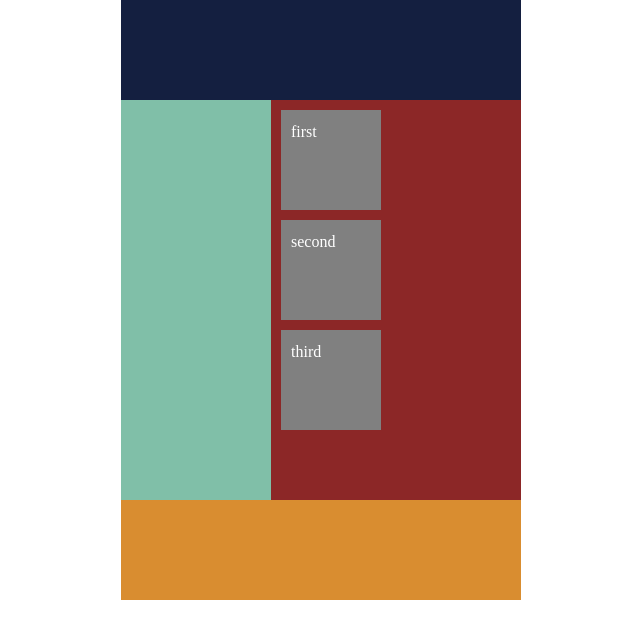
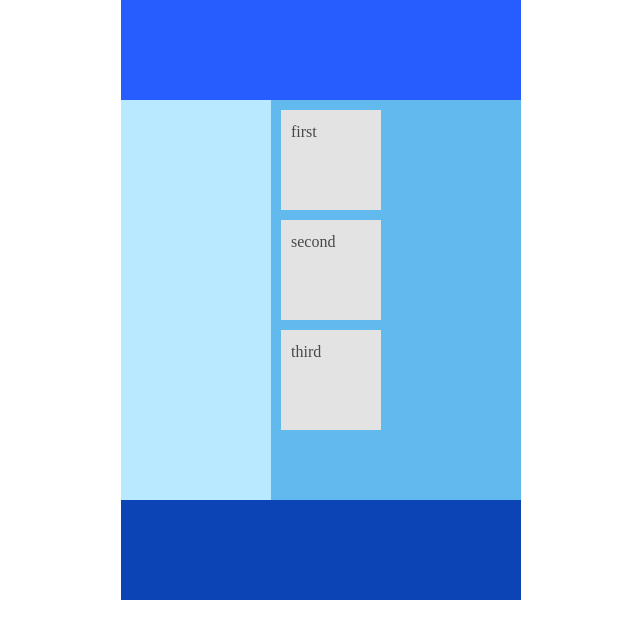
Before and after one commit to haruchi2525/tutorial, a plain HTML site: page 01/index.html in a window 1280 px wide. Shown: the whole page, without its empty margins (319-959 px from the left). Drawn offline with Linux system fonts and the light colour scheme.

Commit message:
change site color theme

```diff
--- a/01/assets/stylesheets/object/projects/_index.css
+++ b/01/assets/stylesheets/object/projects/_index.css
@@ -12,10 +12,10 @@
   width: 100px;
   height: 100px;
   padding: 10px;
-  background-color: #808080;
+  background-color: #e3e3e3;
 }
 .containerText {
-  color: #fff;
+  color: #484848;
 }
 
 @media screen and (min-width: 796px) {
@@ -25,37 +25,37 @@
     margin: 0 auto;
   }
   .header {
-    background-color: #141f40;
+    background-color: #275dff;
   }
   .container {
     display: flex;
   }
   .aside {
     width: 150px;
-    background-color: #80bfa8;
+    background-color: #b9e9ff;
   }
   .article {
     width: 250px;
-    background-color: #8c2727;
+    background-color: #62b9ee;
   }
   .containerBox:not(:first-child) {
     margin-top: 10px;
   }
   .footer {
-    background-color: #d98d30;
+    background-color: #0c44b5;
   }
 }
 
 @media screen and (max-width: 795px) {
   /* sp用スタイル */
   .header {
-    background-color: #e91e63;
+    background-color: #ffa1f3;
   }
   .aside {
-    background-color: #0093b7;
+    background-color: #ffe3f8;
   }
   .article {
-    background-color: #dbd400;
+    background-color: #ff9fd4;
   }
   .articleContainer {
     display: flex;
@@ -64,6 +64,6 @@
     margin-left: 10px;
   }
   .footer {
-    background-color: #170e38;
+    background-color: #fd52b6;
   }
 }
```
